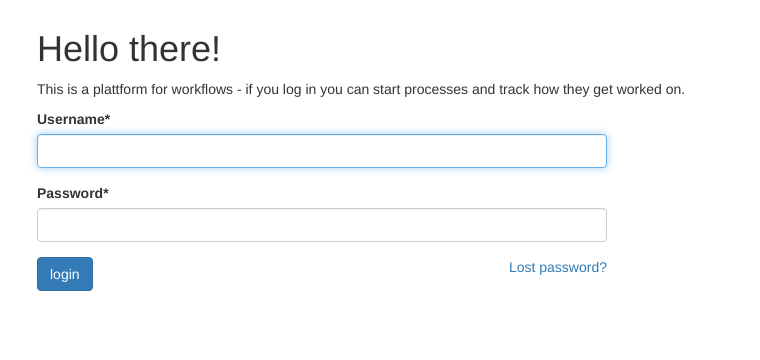
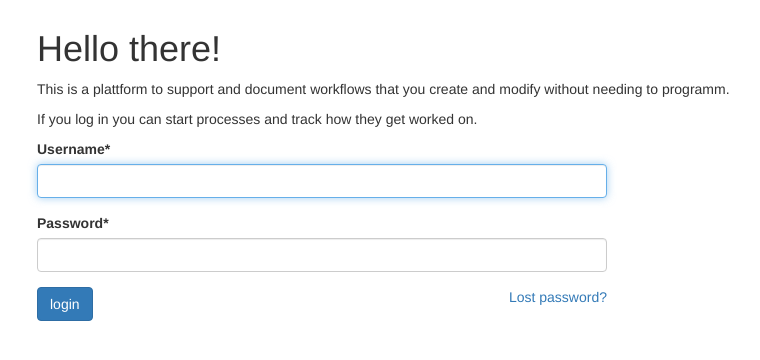
Before and after one commit to pycess/pycess, a Django app: page /accounts/login/ in a window 1280 px wide. Shown: the part 51-411 px from the top of the page, without its empty margins (33-793 px from the left). Run offline with Django 3.2, Linux system fonts and the light colour scheme; parts of the project's set-up code (start-up, migrations or seed data) failed here and were passed over; some libraries are stand-ins or nearby versions.

Commit message:
Better description of pycess on the login page

```diff
--- a/process/templates/registration/login.html
+++ b/process/templates/registration/login.html
@@ -4,8 +4,9 @@
 
 {% block content %}
     <h1>{% block title %}Hello there!{% endblock %}</h1>
-    <p>This is a plattform for workflows - if you log in you can start
-         processes and track how they get worked on.</p>
+    <p>This is a plattform to support and document workflows that you create and modify without needing to programm.</p>
+
+    <p>If you log in you can start processes and track how they get worked on.</p>
 
     {% if form.errors %}
         <p>Your username and password didn't match. Please try again.</p>
```
